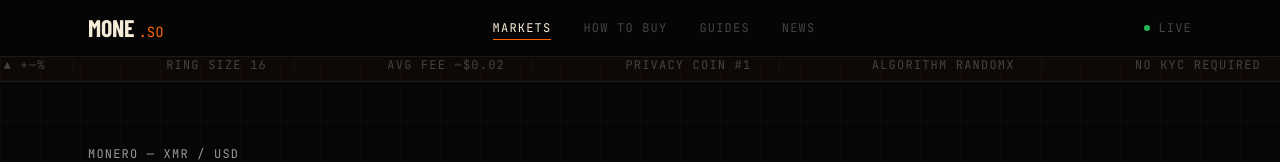
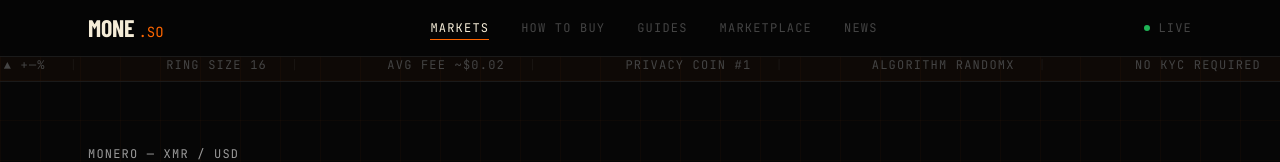
Before and after one commit to moneso/Moneso, a Next.js app: page / in a window 1280 px wide. Shown: the top 162 px of the page. Built offline with nearby package versions, Linux system fonts and the light colour scheme; no server answers; a web font is replaced by a local one.

Commit message:
marketplace in nav

```diff
--- a/src/components/Navbar.jsx
+++ b/src/components/Navbar.jsx
@@ -7,6 +7,7 @@ const links = [
   { href: "/", label: "Markets" },
   { href: "/swap", label: "How to Buy" },
   { href: "/guides", label: "Guides" },
+  { href: "/marketplace", label: "Marketplace" },
   { href: "/news", label: "News" },
 ];
 
```
